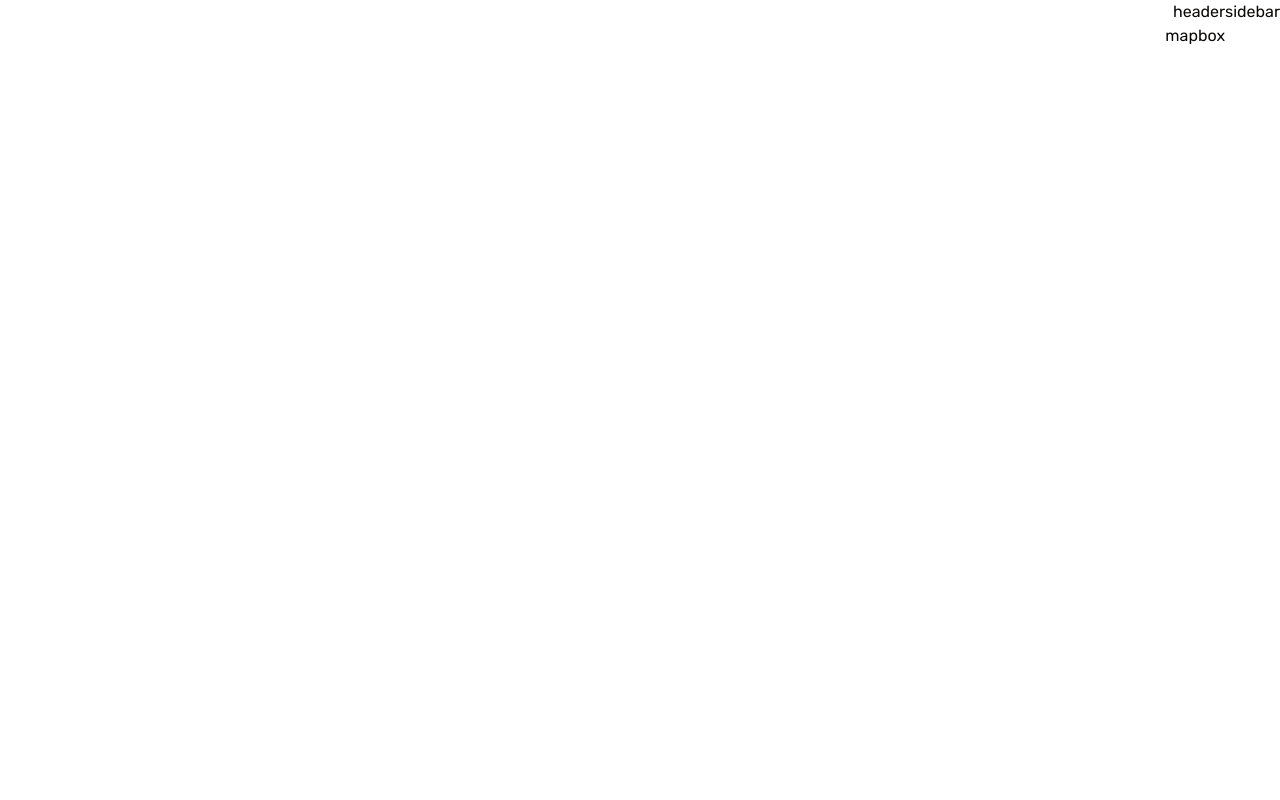
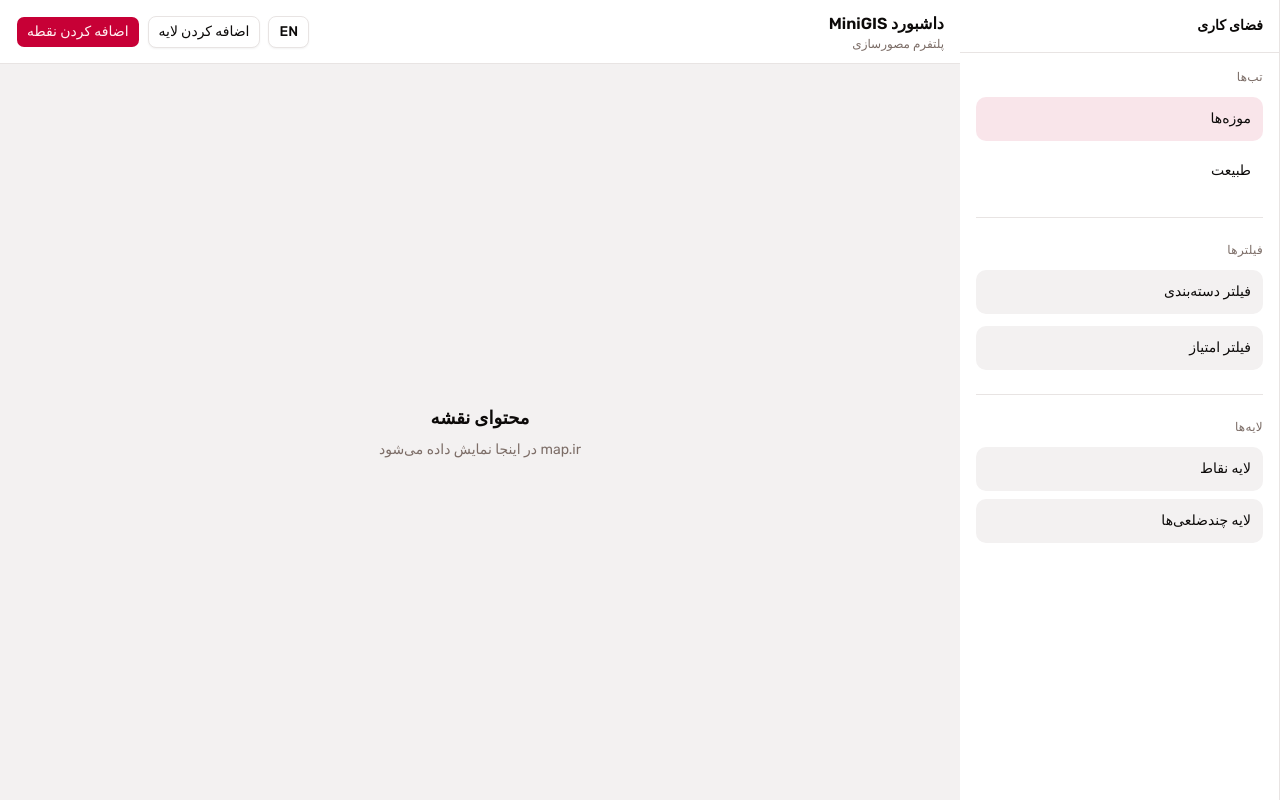
Before and after one commit to SalehNiknejad/MiniGIS-App, a React (Vite) app: page / in a window 1280 px wide. Built offline with nearby package versions, Linux system fonts and the light colour scheme.

Commit message:
feat: replace placeholder elements with AppSidebar, AppHeader, and MapView components in AppShell

```diff
--- a/src/components/layout/app-shell.tsx
+++ b/src/components/layout/app-shell.tsx
@@ -1,12 +1,15 @@
+import { AppHeader } from "./app-header"
+import { AppSidebar } from "./app-sidebar"
+import { MapView } from "./map-view"
+
 export function AppShell() {
   return (
     <div className="flex h-svh overflow-hidden bg-background text-foreground">
-      <div>sidebar</div>
+      <AppSidebar />
       <div className="flex min-w-0 flex-1 flex-col">
-        <div>header</div>
-
+        <AppHeader />
         <main className="relative flex-1 overflow-hidden">
-          <div>mapbox</div>
+          <MapView />
         </main>
       </div>
     </div>
```
